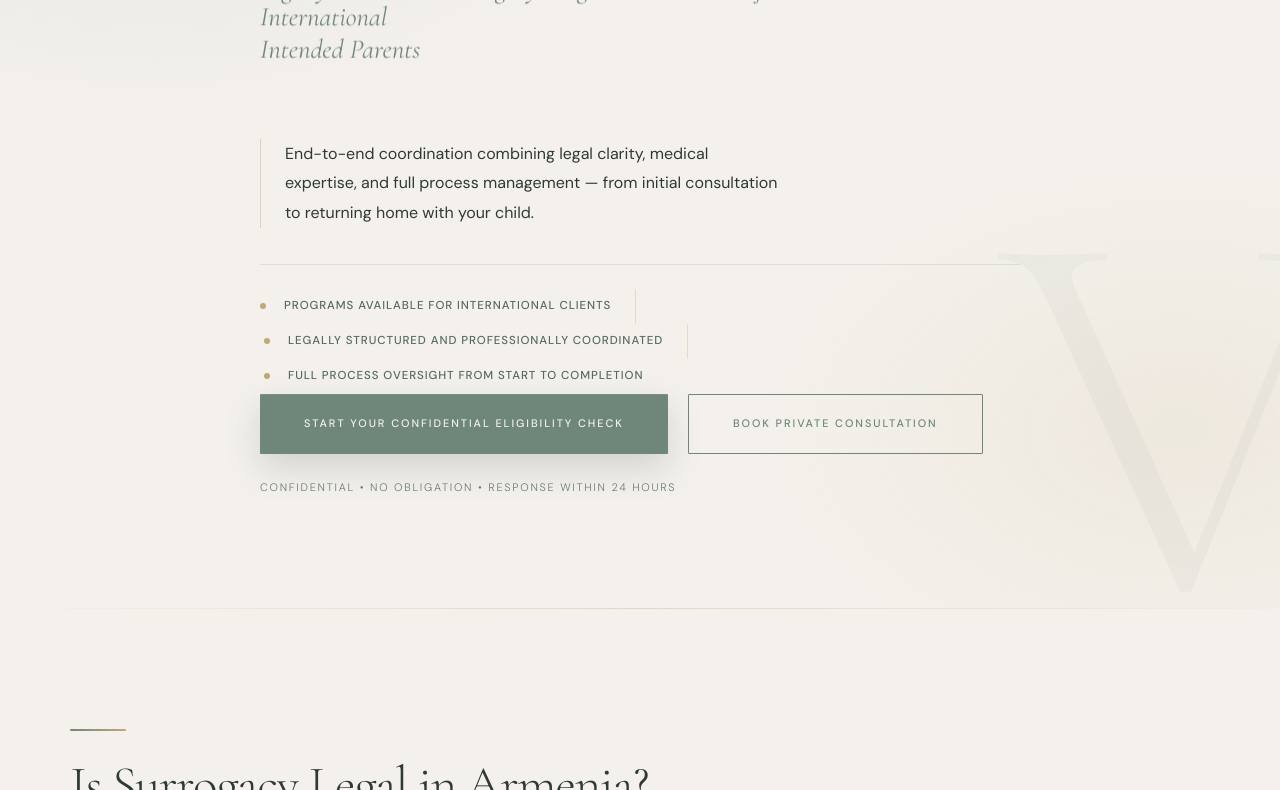
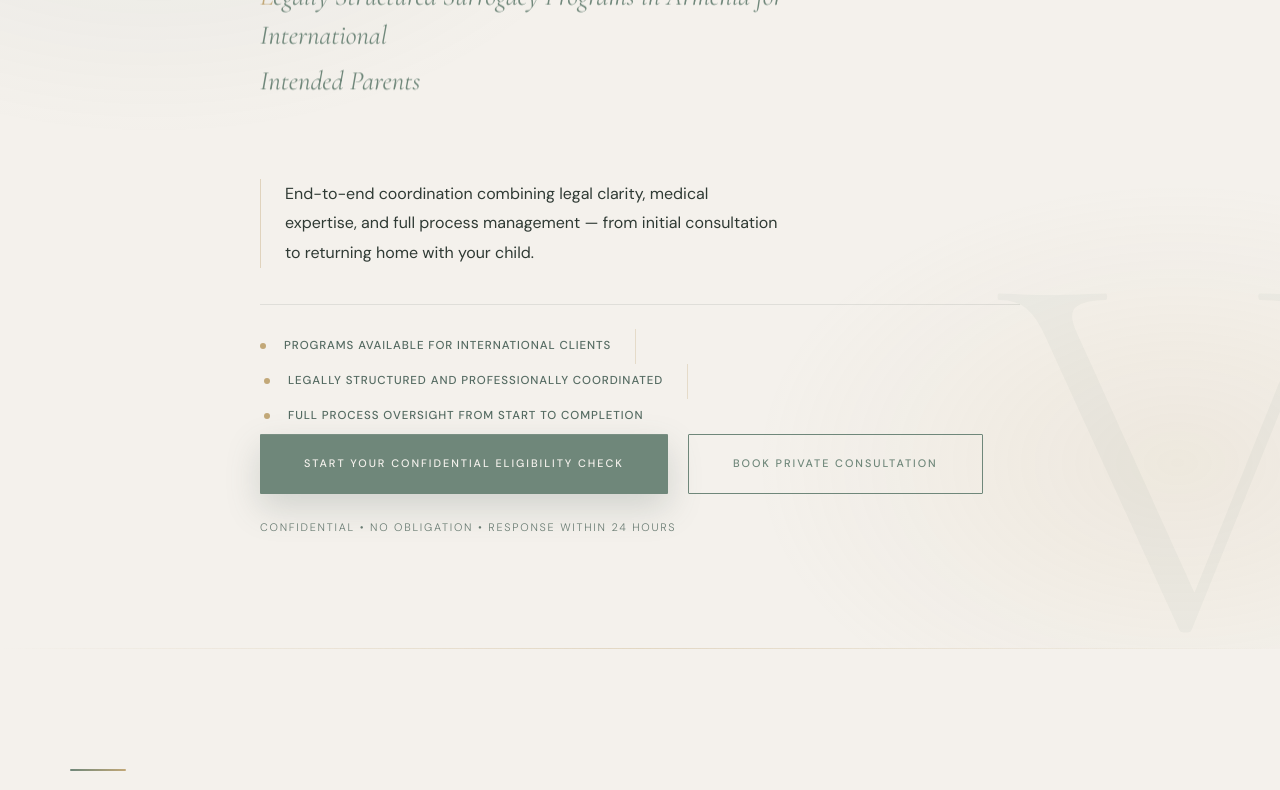
Before and after one commit to SpicyWeeb0/vitabridgeconsulting, a plain HTML site: page index.html in a window 1280 px wide. Shown: the part 386-1176 px from the top of the page. Drawn offline with nearby package versions, Linux system fonts and the light colour scheme; no server answers.

Commit message:
Fix hero H1 line merge and make split text resize-aware
- .line-mask now inherits parent line-height (so h1 stays at 1.04 and
  subtitle at 1.45) and uses padding-bottom: 0.22em to give serif
  descenders room — previously "Bridge"'s g kissed "Consulting"'s
  cap-tops and the two lines visually merged
- Bumped line-inner pre-animation translate to 130% so the inner is
  still fully hidden under the new mask geometry
- Splitter now snapshots originalText and re-runs on a debounced
  resize, so measurements taken at one width don't freeze for the
  next; same pattern applied to both splitIntoLines and splitIntoWords
- Re-applies .lm-ready / .ws-in after a resize re-split so rebuilt
  masks aren't stuck in their pre-animation state

```diff
--- a/script.js
+++ b/script.js
@@ -89,10 +89,19 @@ document.addEventListener("DOMContentLoaded", () => {
      spans for fade+blur reveal.
   ============================ */
   function splitIntoLines(el, maxLines = 5) {
-    if (!el || el.dataset.split === "1") return;
-    // Skip if element contains nested markup (not plain text)
-    if (el.children.length > 0) return;
-    const text = el.textContent.trim();
+    if (!el) return;
+    // On first call, snapshot the original plain text so we can re-split later
+    // (e.g. on viewport resize) without losing the source content.
+    if (el.dataset.originalText === undefined) {
+      if (el.children.length > 0) return; // nested markup: bail once, forever
+      el.dataset.originalText = el.textContent.trim();
+    } else {
+      // Restore original text before re-splitting.
+      el.textContent = el.dataset.originalText;
+    }
+    if (el.dataset.split === "1" && !el.dataset.resplit) return;
+    el.dataset.resplit = "";
+    const text = el.dataset.originalText;
     if (!text) return;
 
     const words = text.split(/\s+/);
@@ -140,9 +149,16 @@ document.addEventListener("DOMContentLoaded", () => {
   }
 
   function splitIntoWords(el) {
-    if (!el || el.dataset.wsplit === "1") return;
-    if (el.children.length > 0) return;
-    const text = el.textContent.trim();
+    if (!el) return;
+    if (el.dataset.originalText === undefined) {
+      if (el.children.length > 0) return;
+      el.dataset.originalText = el.textContent.trim();
+    } else {
+      el.textContent = el.dataset.originalText;
+    }
+    if (el.dataset.wsplit === "1" && !el.dataset.resplit) return;
+    el.dataset.resplit = "";
+    const text = el.dataset.originalText;
     if (!text) return;
 
     const words = text.split(/\s+/);
@@ -174,6 +190,29 @@ document.addEventListener("DOMContentLoaded", () => {
   } else {
     requestAnimationFrame(runCinematicSplits);
   }
+
+  // Re-run the splitter when the viewport changes width enough to re-wrap.
+  // Without this, a measurement taken at one width stays frozen — "VitaBridge
+  // Consulting" ends up with line masks computed for the wrong layout.
+  let lastSplitWidth = window.innerWidth;
+  let resplitTimer = null;
+  window.addEventListener("resize", () => {
+    if (Math.abs(window.innerWidth - lastSplitWidth) < 30) return;
+    if (resplitTimer) clearTimeout(resplitTimer);
+    resplitTimer = setTimeout(() => {
+      lastSplitWidth = window.innerWidth;
+      document.querySelectorAll("[data-original-text]").forEach((el) => {
+        el.dataset.resplit = "1";
+      });
+      runCinematicSplits();
+      // Any .line-mask that existed is now re-built; reapply .lm-ready so the
+      // new masks aren't stuck in their pre-animation state.
+      document.querySelectorAll(".line-mask").forEach((m) => m.classList.add("lm-ready"));
+      document.querySelectorAll(".word-split").forEach((w) => {
+        if (w.closest(".reveal.active, .page-hero")) w.classList.add("ws-in");
+      });
+    }, 220);
+  });
 
   /* ============================
      MOBILE NAV TOGGLE
--- a/styles.css
+++ b/styles.css
@@ -2163,16 +2163,20 @@ main p a:hover:not(.btn):not(.insight-link):not(.nav-link) {
    gold underline sweep. Added April 2026.
    ========================================== */
 
-/* --- Line mask primitive (hero headlines) --- */
+/* --- Line mask primitive (hero headlines) ---
+   With a display serif at 52–88px, descenders on "g" / "y" extend ~0.2em
+   below the baseline. Too-tight values cause line 1's descender to get
+   clipped flush against line 2's cap-tops, producing the visual "merge".
+   Inherit the parent's line-height (1.04 on the h1, 1.45 on the subtitle)
+   and rely on padding-bottom to give descenders clean breathing room. */
 .line-mask {
   display: block;
   overflow: hidden;
-  line-height: 1.08;
-  padding-bottom: 0.12em;
+  padding-bottom: 0.22em;
 }
 .line-inner {
   display: block;
-  transform: translateY(115%);
+  transform: translateY(130%);
   transition: transform 1.6s cubic-bezier(0.22, 1, 0.36, 1);
   will-change: transform;
 }
```
